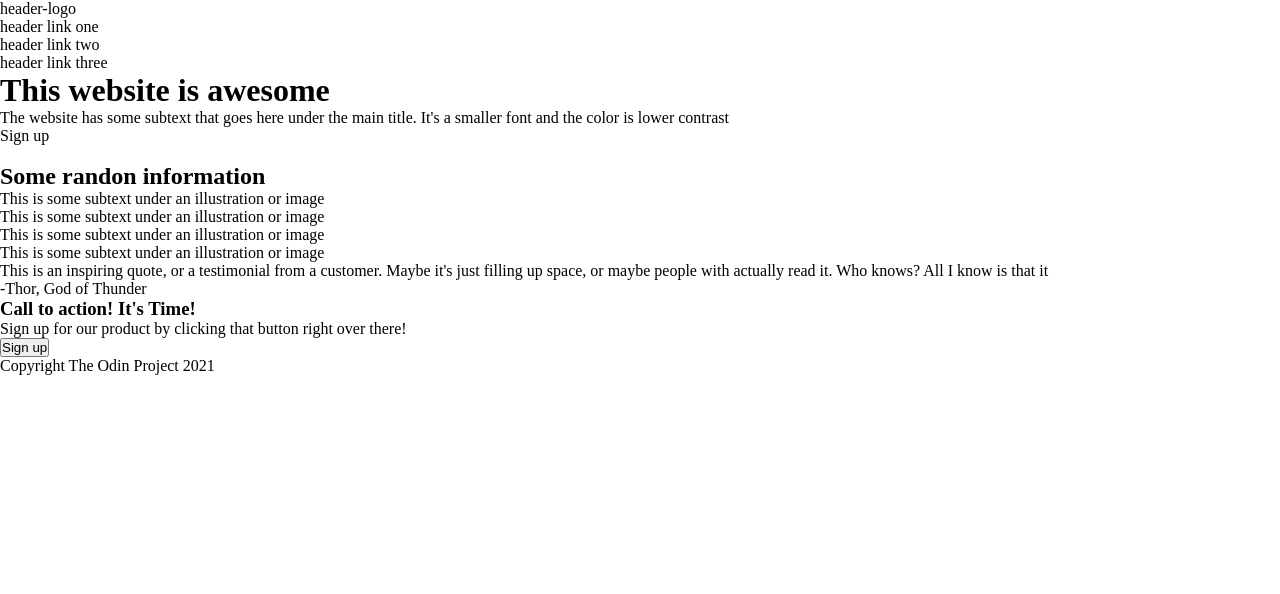
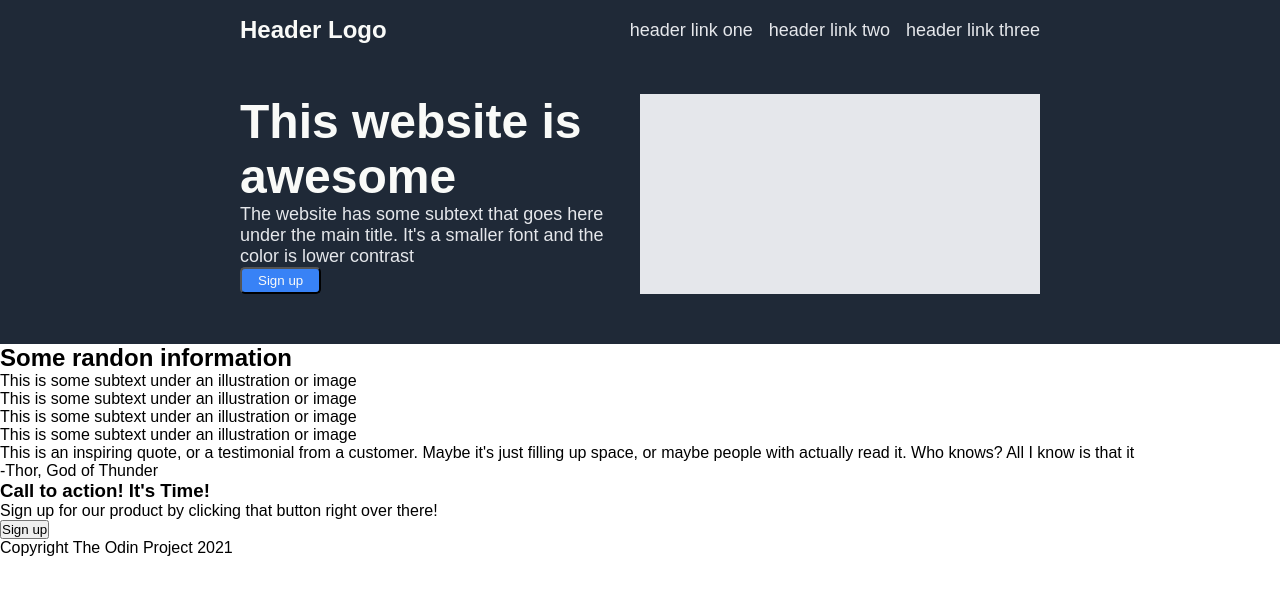
Before and after one commit to ckatanic/Odin-Landing-Page-Project, a plain HTML site: page index.html in a window 1280 px wide. Drawn offline with Linux system fonts and the light colour scheme.

Commit message:
Style header and start section-one

```diff
--- a/css/styles.css
+++ b/css/styles.css
@@ -1,4 +1,79 @@
 * {
     padding: 0;
     margin: 0;
+    font-family:Arial, Helvetica, sans-serif
 }
+
+.header, .section-one {
+    background-color: #1f2937;
+}
+
+.header-container, .section-one-container {
+    margin: 0 auto;
+    max-width: 800px;
+    display: flex;
+    flex-direction: row;
+    justify-content: space-between;
+    align-items: center;
+}
+
+.section-one-container {
+    padding: 0 50px;
+}
+
+.logo-text {
+    font-size: 24px;
+    color: #F9FAF8;
+    font-weight: bold;
+}
+
+ul {
+    display: flex;
+    list-style-type: none;
+    /* margin: 0; */
+    /* padding: 0; */
+}
+
+ul li, .header-logo {
+    margin: 0;
+    padding-top: 1rem;
+}
+
+a {
+    text-decoration: none;
+    color: #E5E7EB;
+    font-size: 18px;
+    margin-left: 16px;
+}
+
+.section-one-container {
+    padding: 50px 0;
+}
+
+.content {
+    width: 50%;
+}
+
+.main-img {
+    width: 50%;
+    background-color: #E5E7EB;
+    height: 200px;
+}
+
+h1 {
+    color: #F9FAF8;
+    font-size: 48px;
+    font-weight: bolder;
+}
+
+.content p {
+    font-size: 18px;
+    color: #E5E7EB;
+}
+
+.btn-primary {
+    background-color: #3882F6;
+    color: #F9FAF8;
+    padding: 4px 16px;
+    border-radius: 5px;
+}
--- a/index.html
+++ b/index.html
@@ -8,27 +8,32 @@
     <link rel="stylesheet" href="css/styles.css">
 </head>
 <body>
-    <header>
+    <div class="header">
+        <div class="header-container">
             <div class="header-logo">
-            <div class="header-logo">header-logo</div>
+                <div class="logo-text">Header Logo</div>
             </div>
             <div class="header-links">
                 <ul>
-                <li>header link one</li>
-                <li>header link two</li>
-                <li>header link three</li>
+                    <li><a href="#">header link one</a></li>
+                    <li><a href="#">header link two</a></li>
+                    <li><a href="#">header link three</a></li>
                 </ul>
             </div>
-    </header>
+        </div>
+    </div>
     <div class="main">
         <div class="section-one">
+            <div class="section-one-container">
+
                 <div class="content">
                     <h1>This website is awesome</h1>
                     <P>The website has some subtext that goes here under the main title. It's a smaller font and the color is lower contrast</P>
-                <div class="button">Sign up</div>
+                    <button class="btn-primary">Sign up</button>
                 </div>
                 <div class="main-img">
                     <img>
+                </div>
             </div>
         </div>
         <div class="cards-section">
```
Lines whose indentation alone changed are shown as unchanged.
